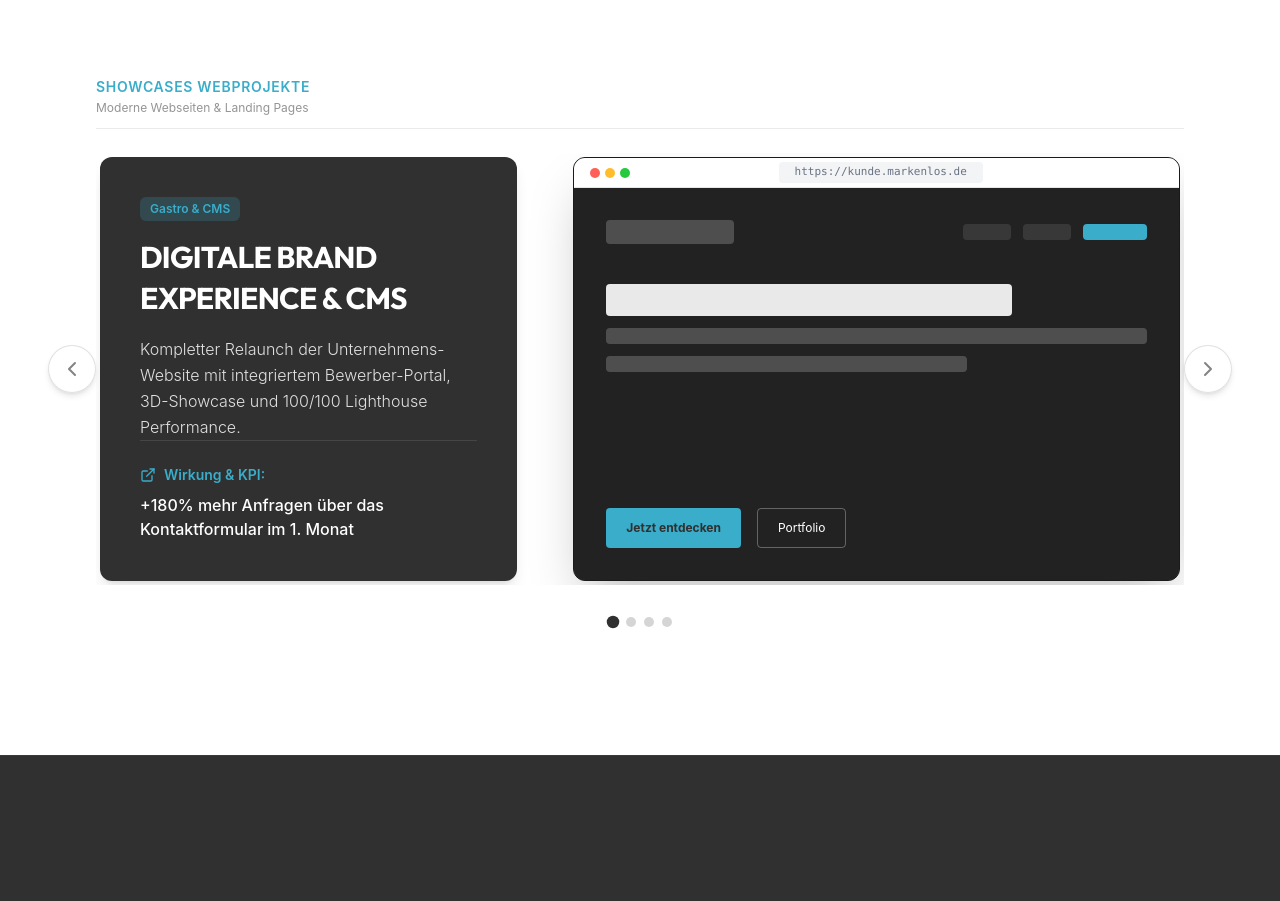
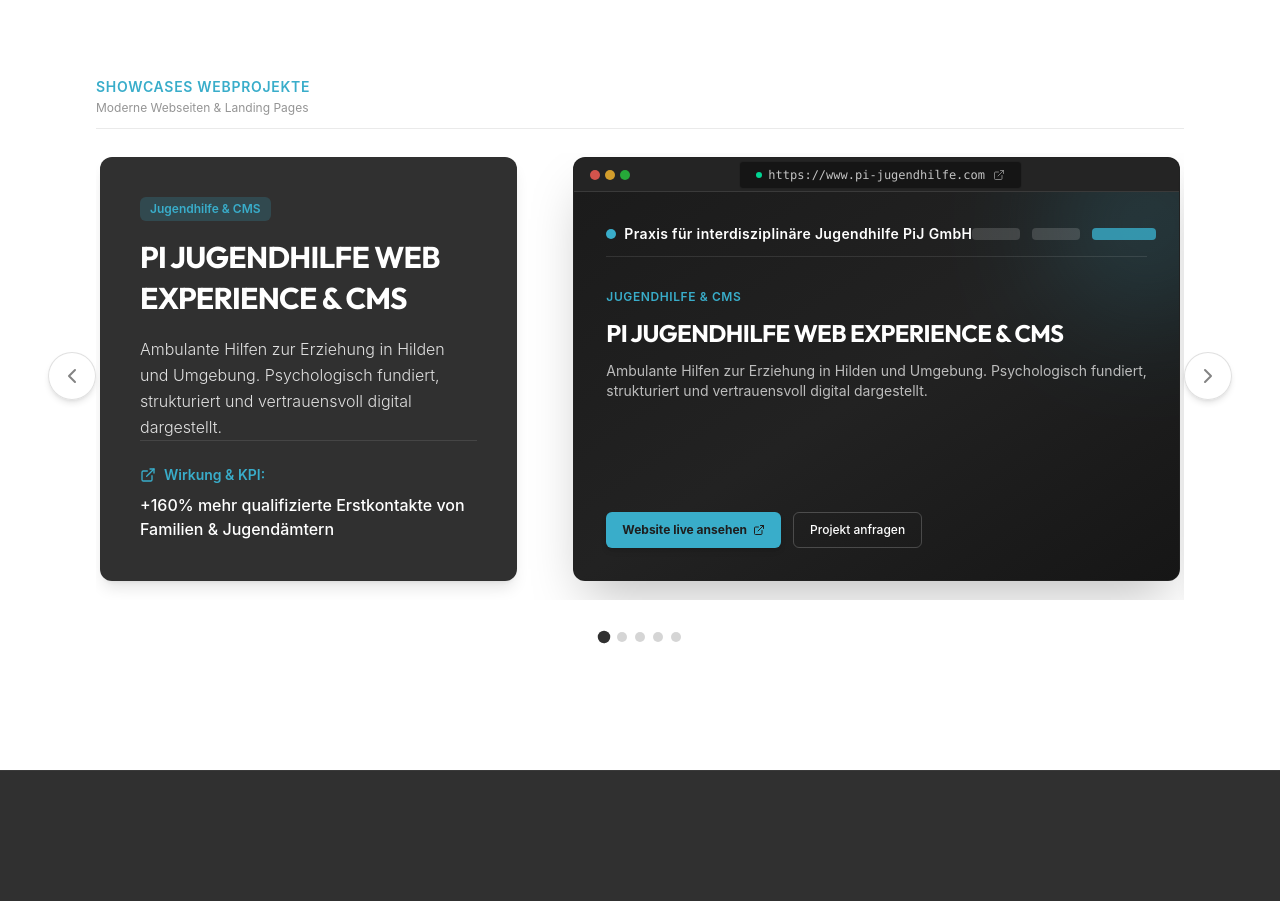
Before and after one commit to PUSHACHT/Markenlos, a React (Vite) app: page / in a window 1280 px wide. Shown: the part 2300-3201 px from the top of the page. Built offline with nearby package versions, Linux system fonts and the light colour scheme; no server answers.

Commit message:
feat: embed real client websites in website showcase section

```diff
--- a/src/components/ProjectsSection.tsx
+++ b/src/components/ProjectsSection.tsx
@@ -4,6 +4,7 @@
 import { ScrollReveal } from './ScrollReveal';
 import { useShortformReels } from '../hooks/useShortformReels';
 import { useLongformProjects } from '../hooks/useLongformProjects';
+import { initialWebProjects } from '../data/webProjects';
 
 interface ProjectsSectionProps {
   onOpenVideo?: (url?: string) => void;
@@ -13,6 +14,7 @@
 export const ProjectsSection: React.FC<ProjectsSectionProps> = ({ onOpenContact }) => {
   const { reels: shortformReels } = useShortformReels();
   const { projects: longformProjects } = useLongformProjects();
+  const webProjects = initialWebProjects;
   const [itemsPerPage, setItemsPerPage] = useState(3);
   const [shortformIndex, setShortformIndex] = useState(0);
   const [longformIndex, setLongformIndex] = useState(0);
@@ -34,41 +36,6 @@
     window.addEventListener('resize', updateItemsPerPage);
     return () => window.removeEventListener('resize', updateItemsPerPage);
   }, []);
-
-  const webProjects = [
-    {
-      title: "DIGITALE BRAND EXPERIENCE & CMS",
-      desc: "Kompletter Relaunch der Unternehmens-Website mit integriertem Bewerber-Portal, 3D-Showcase und 100/100 Lighthouse Performance.",
-      kpi: "+180% mehr Anfragen über das Kontaktformular im 1. Monat",
-      company: "Siam Tulip Gastro",
-      url: "https://markenlos.de",
-      badge: "Gastro & CMS",
-    },
-    {
-      title: "HIGH-CONVERTING LANDING PAGE",
-      desc: "Minimalistisches, klares Webdesign mit klarem Fokus auf Leadgenerierung und nahtloser Terminbuchung.",
-      kpi: "Conversion-Rate von 8,4% auf bezahlte Ads",
-      company: "Villa First Real Estate",
-      url: "https://markenlos.de",
-      badge: "Real Estate Landing Page",
-    },
-    {
-      title: "E-COMMERCE & B2B PLATTFORM",
-      desc: "High-Performance Shop-System mit moderner API-Anbindung, schnellen Ladezeiten und intuitiver Nutzerführung.",
-      kpi: "+65% höherer durchschnittlicher Warenkorbwert",
-      company: "Kolibri Bodensee",
-      url: "https://markenlos.de",
-      badge: "Shop & B2B Portal",
-    },
-    {
-      title: "MODERNES KARRIERE- & BEWERBERPORTAL",
-      desc: "Mitarbeitergewinnung in unter 60 Sekunden ohne Anschreiben. 1-Klick-Bewerbung optimiert für Smartphones.",
-      kpi: "Über 350 eingegangene Bewerbungen im ersten Quartal",
-      company: "Handwerksgruppe Süd",
-      url: "https://markenlos.de",
-      badge: "Recruiting Funnel",
-    },
-  ];
 
   // Calculate pagination values
   const totalShortformPages = Math.ceil(shortformReels.length / itemsPerPage);
@@ -482,49 +449,91 @@
                       </div>
 
                       {/* Browser Window Frame (Right) - Locked 16:10 Screen Aspect Ratio on all devices */}
-                      <div className="lg:col-span-7 bg-[#474747] border border-[#1a1a1a] rounded-[12px] aspect-[16/10] w-full max-w-full flex flex-col overflow-hidden shadow-2xl order-1 lg:order-2">
+                      <div className="lg:col-span-7 bg-[#1c1c1c] border border-[#303030]/30 rounded-[12px] aspect-[16/10] w-full max-w-full flex flex-col overflow-hidden shadow-2xl order-1 lg:order-2">
                         {/* Browser Window Header */}
-                        <div className="bg-white h-[26px] sm:h-[30px] px-3 sm:px-4 flex items-center justify-between shrink-0 border-b border-gray-200">
+                        <div className="bg-[#242424] h-[28px] sm:h-[34px] px-3 sm:px-4 flex items-center justify-between shrink-0 border-b border-white/10">
                           <div className="flex items-center">
-                            <img src={imgRow} alt="Browser Controls" className="h-2 sm:h-2.5 object-contain" />
+                            <img src={imgRow} alt="Browser Controls" className="h-2 sm:h-2.5 object-contain opacity-80" />
                           </div>
-                          <div className="text-[9px] sm:text-[11px] font-mono text-gray-500 bg-gray-100 px-2 sm:px-4 py-0.5 rounded-sm truncate max-w-[180px] sm:max-w-none">
-                            https://kunde.markenlos.de
-                          </div>
+                          <a
+                            href={project.url}
+                            target="_blank"
+                            rel="noopener noreferrer"
+                            className="text-[10px] sm:text-[12px] font-mono text-white/75 bg-black/40 hover:bg-black/60 hover:text-[#39adca] px-2.5 sm:px-4 py-0.5 sm:py-1 rounded flex items-center gap-1.5 truncate max-w-[200px] sm:max-w-none transition-colors border border-white/5"
+                            title={`Öffne ${project.url}`}
+                          >
+                            <span className="w-1.5 h-1.5 rounded-full bg-emerald-400 shrink-0" />
+                            <span>https://{project.displayUrl}</span>
+                            <ExternalLink className="w-2.5 sm:w-3 h-2.5 sm:h-3 opacity-60 ml-0.5" />
+                          </a>
                           <div className="w-4 sm:w-8" />
                         </div>
 
                         {/* Browser Web Content Mockup - Perfectly Proportional */}
-                        <div className="flex-1 bg-[#222222] p-4 sm:p-6 lg:p-8 flex flex-col justify-between relative overflow-hidden group">
-                          <div className="flex flex-col gap-3 sm:gap-4">
-                            <div className="flex items-center justify-between">
-                              <div className="h-4 sm:h-6 w-24 sm:w-32 bg-white/20 rounded" />
-                              <div className="flex gap-2 sm:gap-3">
-                                <div className="h-3 sm:h-4 w-8 sm:w-12 bg-white/10 rounded" />
-                                <div className="h-3 sm:h-4 w-8 sm:w-12 bg-white/10 rounded" />
-                                <div className="h-3 sm:h-4 w-12 sm:w-16 bg-[#39adca] rounded" />
+                        <div
+                          className="flex-1 p-4 sm:p-6 lg:p-8 flex flex-col justify-between relative overflow-hidden group bg-gradient-to-br from-[#1b1b1b] via-[#222222] to-[#161616]"
+                        >
+                          {/* Ambient background glow */}
+                          <div
+                            className="absolute -right-16 -top-16 w-48 h-48 rounded-full blur-3xl opacity-20 pointer-events-none"
+                            style={{ backgroundColor: project.accentColor || '#39adca' }}
+                          />
+
+                          <div className="flex flex-col gap-3 sm:gap-4 relative z-10">
+                            {/* Navbar Mockup */}
+                            <div className="flex items-center justify-between border-b border-white/10 pb-3">
+                              <div className="flex items-center gap-2">
+                                <div
+                                  className="w-2.5 h-2.5 rounded-full"
+                                  style={{ backgroundColor: project.accentColor || '#39adca' }}
+                                />
+                                <span className="text-white text-xs sm:text-sm font-semibold tracking-wide truncate max-w-[140px] sm:max-w-none">
+                                  {project.company}
+                                </span>
+                              </div>
+                              <div className="flex gap-2 sm:gap-3 items-center">
+                                <div className="h-2.5 sm:h-3 w-8 sm:w-12 bg-white/15 rounded" />
+                                <div className="h-2.5 sm:h-3 w-8 sm:w-12 bg-white/15 rounded" />
+                                <div
+                                  className="h-2.5 sm:h-3 w-12 sm:w-16 rounded opacity-80"
+                                  style={{ backgroundColor: project.accentColor || '#39adca' }}
+                                />
                               </div>
                             </div>
 
-                            <div className="pt-3 sm:pt-6 flex flex-col gap-2 sm:gap-3">
-                              <div className="h-5 sm:h-8 w-3/4 bg-white/90 rounded" />
-                              <div className="h-3 sm:h-4 w-full bg-white/20 rounded" />
-                              <div className="h-3 sm:h-4 w-2/3 bg-white/20 rounded" />
+                            {/* Hero Mockup */}
+                            <div className="pt-2 sm:pt-4 flex flex-col gap-2 sm:gap-3">
+                              <span
+                                className="text-[10px] sm:text-xs font-semibold uppercase tracking-wider"
+                                style={{ color: project.accentColor || '#39adca' }}
+                              >
+                                {project.badge}
+                              </span>
+                              <h4 className="text-base sm:text-xl lg:text-2xl font-bold text-white tracking-tight line-clamp-2">
+                                {project.title}
+                              </h4>
+                              <p className="text-xs sm:text-sm text-white/70 line-clamp-2 max-w-xl">
+                                {project.desc}
+                              </p>
                             </div>
                           </div>
 
-                          <div className="flex gap-2 sm:gap-4 pt-4 sm:pt-8">
+                          {/* Action Buttons */}
+                          <div className="flex flex-wrap gap-2 sm:gap-3 pt-3 sm:pt-6 relative z-10">
+                            <a
+                              href={project.url}
+                              target="_blank"
+                              rel="noopener noreferrer"
+                              className="h-7 sm:h-9 px-3 sm:px-4 bg-[#39adca] hover:bg-[#2ba2bf] rounded-md flex items-center justify-center text-[#1e1e1e] text-[10px] sm:text-xs font-bold transition-all duration-200 cursor-pointer shadow-md hover:shadow-lg hover:scale-[1.02] active:scale-[0.98]"
+                            >
+                              <span>Website live ansehen</span>
+                              <ExternalLink className="w-3 h-3 ml-1.5" />
+                            </a>
                             <button
-                              onClick={() => onOpenContact?.('Webprojekt')}
-                              className="h-8 sm:h-10 px-3 sm:px-5 bg-[#39adca] hover:bg-[#2ba2bf] rounded flex items-center justify-center text-[#303030] text-[10px] sm:text-xs font-bold transition-colors cursor-pointer"
+                              onClick={() => onOpenContact?.(project.title)}
+                              className="h-7 sm:h-9 px-3 sm:px-4 border border-white/20 hover:border-white/40 hover:bg-white/10 rounded-md flex items-center justify-center text-white text-[10px] sm:text-xs font-medium transition-all duration-200 cursor-pointer"
                             >
-                              Jetzt entdecken
-                            </button>
-                            <button
-                              onClick={() => onOpenContact?.('Portfolio Anfrage')}
-                              className="h-8 sm:h-10 px-3 sm:px-5 border border-white/30 hover:bg-white/10 rounded flex items-center justify-center text-white text-[10px] sm:text-xs transition-colors cursor-pointer"
-                            >
-                              Portfolio
+                              Projekt anfragen
                             </button>
                           </div>
 
--- /dev/null
+++ b/src/data/webProjects.ts
@@ -0,0 +1,69 @@
+export interface WebProject {
+  title: string;
+  desc: string;
+  kpi: string;
+  company: string;
+  url: string;
+  displayUrl: string;
+  badge: string;
+  previewColor?: string;
+  accentColor?: string;
+}
+
+export const initialWebProjects: WebProject[] = [
+  {
+    title: "PI JUGENDHILFE WEB EXPERIENCE & CMS",
+    desc: "Ambulante Hilfen zur Erziehung in Hilden und Umgebung. Psychologisch fundiert, strukturiert und vertrauensvoll digital dargestellt.",
+    kpi: "+160% mehr qualifizierte Erstkontakte von Familien & Jugendämtern",
+    company: "Praxis für interdisziplinäre Jugendhilfe PiJ GmbH",
+    url: "https://www.pi-jugendhilfe.com/",
+    displayUrl: "www.pi-jugendhilfe.com",
+    badge: "Jugendhilfe & CMS",
+    previewColor: "#2b4c7e",
+    accentColor: "#39adca",
+  },
+  {
+    title: "EXECUTIVE COACHING & LEADERSHIP PLATFORM",
+    desc: "Internationale Webpräsenz für C-Level Coaching und Führungskräfteentwicklung an der Schnittstelle DACH–Südostasien & China.",
+    kpi: "Internationale C-Level Mandate und 100/100 Lighthouse Performance",
+    company: "Matthias Kopke Executive Coaching",
+    url: "https://mk-executive.com/",
+    displayUrl: "mk-executive.com",
+    badge: "Executive Leadership",
+    previewColor: "#1e293b",
+    accentColor: "#d97706",
+  },
+  {
+    title: "A10 MEDIA AGENTURWEBSITE & PORTFOLIO",
+    desc: "Moderne, blitzschnelle Agentur-Plattform für Videoproduktion, Recruiting-Kampagnen und Performance-Marketing.",
+    kpi: "Verdopplung der monatlichen Projektanfragen über die Landing Page",
+    company: "A10 Media Agentur",
+    url: "https://a10-media.com/",
+    displayUrl: "a10-media.com",
+    badge: "Media Agentur",
+    previewColor: "#18181b",
+    accentColor: "#39adca",
+  },
+  {
+    title: "EUROPEAN SOCIAL PLATFORM LANDING PAGE",
+    desc: "Europäische Social-Media-Plattform mit Fokus auf Transparenz, Datenschutz, AI-Fact-Checking und digitale Souveränität.",
+    kpi: "Über 15.000 Early-Access Registrierungen in der Launch-Phase",
+    company: "Unitesocial Europe",
+    url: "https://unitesocial.eu/",
+    displayUrl: "unitesocial.eu",
+    badge: "Tech Platform",
+    previewColor: "#0f172a",
+    accentColor: "#6366f1",
+  },
+  {
+    title: "SMITH VISUALS CINEMATIC PORTFOLIO",
+    desc: "High-End Portfolio für cineastische Videoproduktionen und hochwertige Foto-Inszenierungen für moderne Marken.",
+    kpi: "+220% längere Verweildauer und direkte B2B-Kundenabschlüsse",
+    company: "Smith Visuals",
+    url: "https://smithvisuals.de/",
+    displayUrl: "smithvisuals.de",
+    badge: "Cinematic Portfolio",
+    previewColor: "#171717",
+    accentColor: "#39adca",
+  },
+];
```
